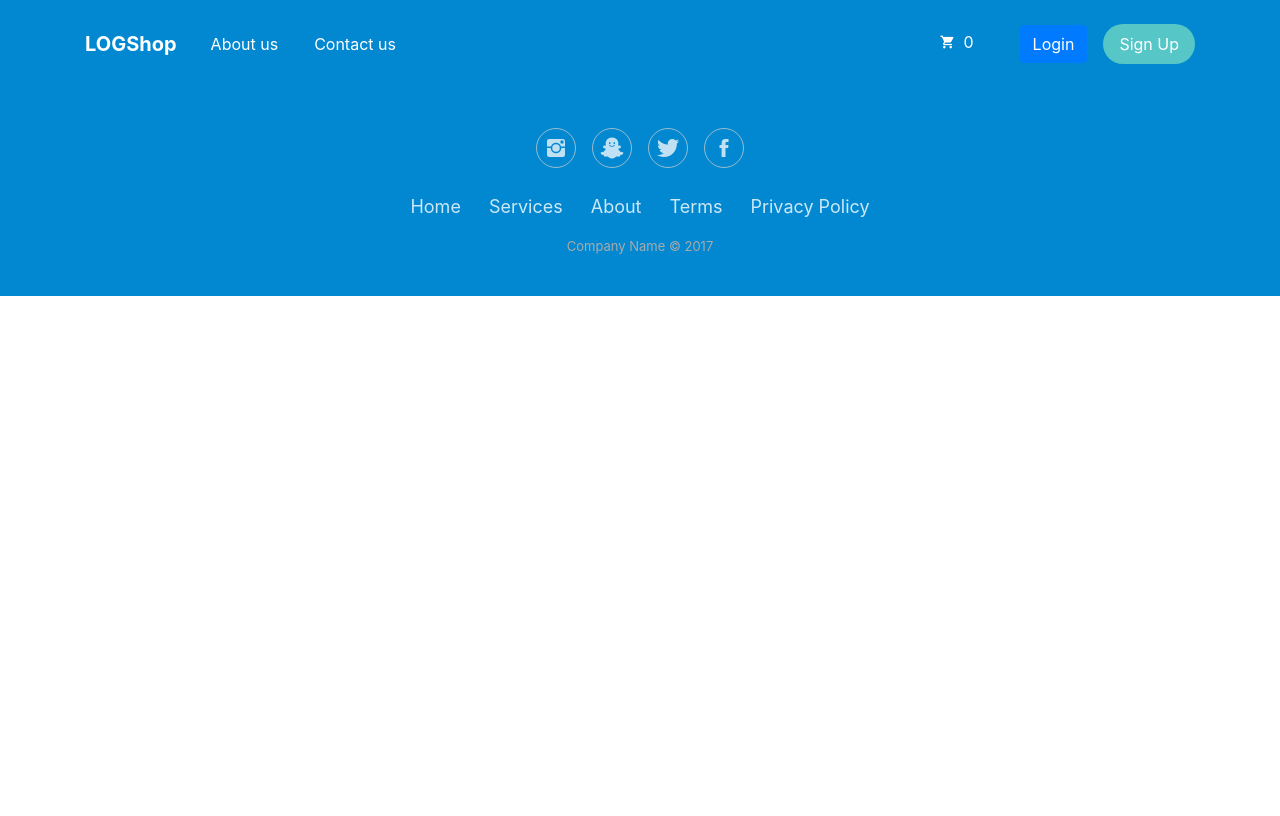
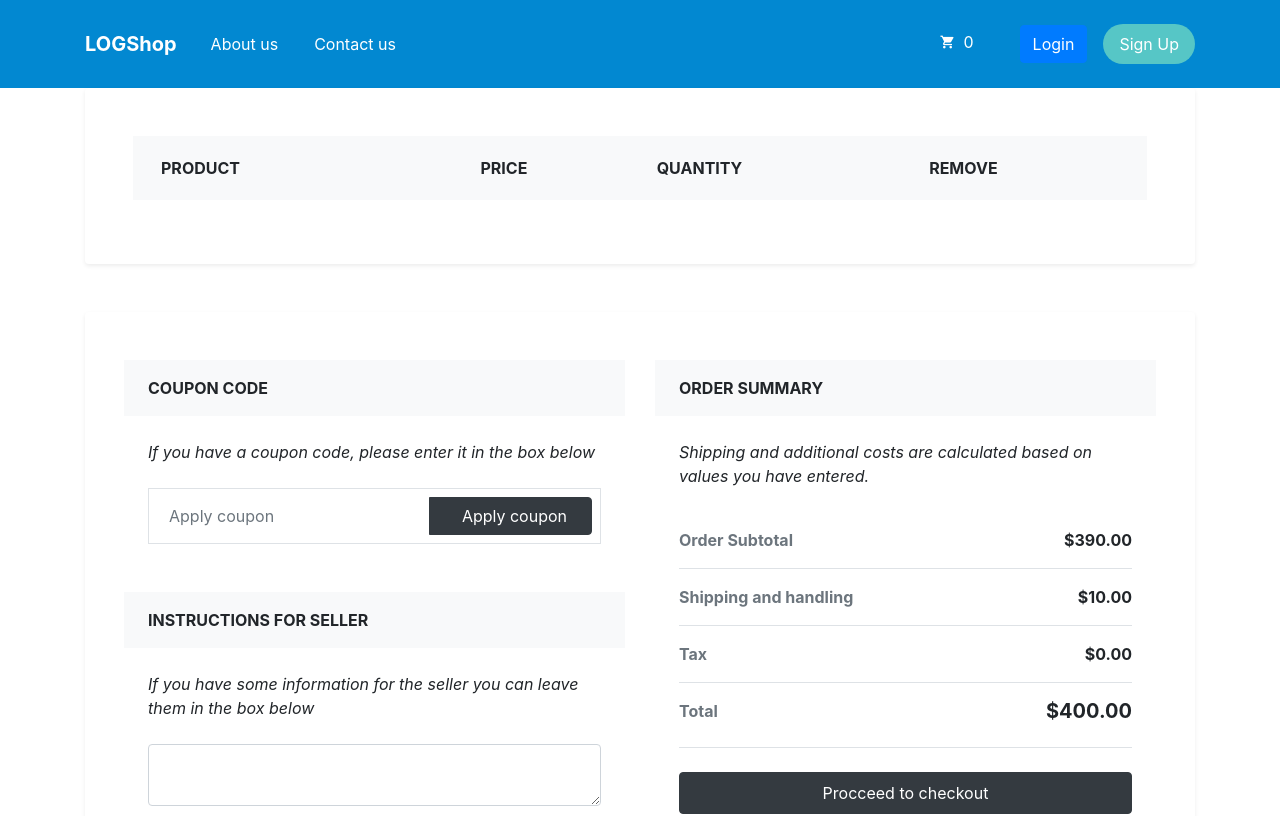
Before and after one commit to thushaltk/ShoppingCart-LOG, a React (Create React App) app: page /cart in a window 1280 px wide. Shown: the top 816 px of the page. Built offline with nearby package versions, Linux system fonts and the light colour scheme.

Commit message:
Started Coding Cart Page

```diff
--- a/src/App.jsx
+++ b/src/App.jsx
@@ -12,6 +12,7 @@ import { useState } from "react";
 import AddItem from "./components/Items/AddItem/AddItem";
 import UpdateItem from "./components/Items/AddItem/UpdateItem";
 import ContactUs from "./components/ContactUs/ContactUs";
+import Cart from "./components/Cart/Cart";
 
 
 function App() {
@@ -65,6 +66,9 @@ function App() {
                 <Route path="/updateItem/:id">
                   <UpdateItem/>
                 </Route>
+                <Route path="/cart">
+                  <Cart cart={cartData}/>
+                </Route>
               </Switch>
             </div>
 
--- /dev/null
+++ b/src/components/Cart/Cart.jsx
@@ -0,0 +1,188 @@
+import { useEffect, useState } from "react";
+
+const Cart = (props) => {
+  const [cartItems, setCartItems] = useState(props.cart);
+  const [subTotal, setSubTotal] = useState(0.0);
+
+  useEffect(() => {
+    props.cart.map((item) => {
+      setCartItems(item);
+    });
+  });
+
+  const calculateSubTotal = (price) => {
+    // var tot = subTotal;
+    // setSubTotal(parseFloat(tot) + parseFloat(price));
+    console.log(subTotal);
+  };
+
+  return (
+    <div className="shopping-cart">
+      <div className="px-4 px-lg-0">
+        <div className="pb-5">
+          <div className="container">
+            <div className="row">
+              <div className="col-lg-12 p-5 bg-white rounded shadow-sm mb-5">
+                <div className="table-responsive">
+                  <table className="table">
+                    <thead>
+                      <tr>
+                        <th scope="col" className="border-0 bg-light">
+                          <div className="p-2 px-3 text-uppercase">Product</div>
+                        </th>
+                        <th scope="col" className="border-0 bg-light">
+                          <div className="py-2 text-uppercase">Price</div>
+                        </th>
+                        <th scope="col" className="border-0 bg-light">
+                          <div className="py-2 text-uppercase">Quantity</div>
+                        </th>
+                        <th scope="col" className="border-0 bg-light">
+                          <div className="py-2 text-uppercase">Remove</div>
+                        </th>
+                      </tr>
+                    </thead>
+                    <tbody>
+                      {cartItems.map((item) => {
+                        return (
+                          <tr>
+                            <th scope="row" className="border-0">
+                              <div className="p-2">
+                                <img
+                                  src={item.imgUrl}
+                                  alt=""
+                                  width={70}
+                                  className="img-fluid rounded shadow-sm"
+                                />
+                                <div className="ml-3 d-inline-block align-middle">
+                                  <h5 className="mb-0">
+                                    {" "}
+                                    <a
+                                      href="#"
+                                      className="text-dark d-inline-block align-middle"
+                                    >
+                                      {item.itemName}
+                                    </a>
+                                  </h5>
+                                  <span className="text-muted font-weight-normal font-italic d-block">
+                                    Category: Phones
+                                  </span>
+                                </div>
+                              </div>
+                            </th>
+                            <td className="border-0 align-middle">
+                              <strong> Rs. {item.price}.00</strong>
+
+                            </td>
+                            <td className="border-0 align-middle">
+                              <strong>
+                                <input
+                                  type="number"
+                                  min={1}
+                                  style={{ width: "50px" }}
+                                />
+                              </strong>
+                            </td>
+                            <td className="border-0 align-middle">
+                              <a href="#" className="text-dark">
+                                <i className="fa fa-trash" />
+                              </a>
+                            </td>
+                          </tr>
+                        );
+                      })}
+                    </tbody>
+                  </table>
+                </div>
+              </div>
+            </div>
+            <div className="row py-5 p-4 bg-white rounded shadow-sm">
+              <div className="col-lg-6">
+                <div className="bg-light rounded-pill px-4 py-3 text-uppercase font-weight-bold">
+                  Coupon code
+                </div>
+                <div className="p-4">
+                  <p className="font-italic mb-4">
+                    If you have a coupon code, please enter it in the box below
+                  </p>
+                  <div className="input-group mb-4 border rounded-pill p-2">
+                    <input
+                      type="text"
+                      placeholder="Apply coupon"
+                      aria-describedby="button-addon3"
+                      className="form-control border-0"
+                    />
+                    <div className="input-group-append border-0">
+                      <button
+                        id="button-addon3"
+                        type="button"
+                        className="btn btn-dark px-4 rounded-pill"
+                      >
+                        <i className="fa fa-gift mr-2" />
+                        Apply coupon
+                      </button>
+                    </div>
+                  </div>
+                </div>
+                <div className="bg-light rounded-pill px-4 py-3 text-uppercase font-weight-bold">
+                  Instructions for seller
+                </div>
+                <div className="p-4">
+                  <p className="font-italic mb-4">
+                    If you have some information for the seller you can leave
+                    them in the box below
+                  </p>
+                  <textarea
+                    name
+                    cols={30}
+                    rows={2}
+                    className="form-control"
+                    defaultValue={""}
+                  />
+                </div>
+              </div>
+              <div className="col-lg-6">
+                <div className="bg-light rounded-pill px-4 py-3 text-uppercase font-weight-bold">
+                  Order summary{" "}
+                </div>
+                <div className="p-4">
+                  <p className="font-italic mb-4">
+                    Shipping and additional costs are calculated based on values
+                    you have entered.
+                  </p>
+                  <ul className="list-unstyled mb-4">
+                    <li className="d-flex justify-content-between py-3 border-bottom">
+                      <strong className="text-muted">Order Subtotal </strong>
+                      <strong>$390.00</strong>
+                    </li>
+                    <li className="d-flex justify-content-between py-3 border-bottom">
+                      <strong className="text-muted">
+                        Shipping and handling
+                      </strong>
+                      <strong>$10.00</strong>
+                    </li>
+                    <li className="d-flex justify-content-between py-3 border-bottom">
+                      <strong className="text-muted">Tax</strong>
+                      <strong>$0.00</strong>
+                    </li>
+                    <li className="d-flex justify-content-between py-3 border-bottom">
+                      <strong className="text-muted">Total</strong>
+                      <h5 className="font-weight-bold">$400.00</h5>
+                    </li>
+                  </ul>
+                  <a
+                    href="#"
+                    className="btn btn-dark rounded-pill py-2 btn-block"
+                  >
+                    Procceed to checkout
+                  </a>
+                </div>
+              </div>
+            </div>
+          </div>
+        </div>
+      </div>
+    </div>
+  );
+};
+
+export default Cart;
--- a/src/components/Footer/Footer.jsx
+++ b/src/components/Footer/Footer.jsx
@@ -34,7 +34,7 @@ const Footer = () => {
           <a href="#">Privacy Policy</a>
         </li>
       </ul>
-      <p class="copyright">Company Name © 2017</p>
+      <p class="copyright">LanD oF GoDs © 2020 </p>
     </footer>
   );
 };
--- a/src/components/Header/Header.jsx
+++ b/src/components/Header/Header.jsx
@@ -44,7 +44,7 @@ const Header = (props) => {
             </li>
           </ul>
           <span className="navbar-text actions">
-            <Link className="login" to="/login">
+            <Link className="login" to="/cart">
               <i className="icon ion-android-cart"></i>
               <span className="cartNo">{cItems.length}</span>
             </Link>
--- a/src/components/Items/Item.jsx
+++ b/src/components/Items/Item.jsx
@@ -7,19 +7,17 @@ const Item = (props) => {
   const cartItems = {
     itemName: "",
     imgUrl: "",
-    sellerName: ""
+    sellerName: "",
+    price: ""
   }
-
-  //const listItems
 
   const addToCart = () => {
     cartItems.itemName = props.itemData.itemName;
     cartItems.imgUrl = props.itemData.imageUrl;
     cartItems.sellerName = props.itemData.sellerName;
+    cartItems.price = props.itemData.price;
     arrData.push(cartItems);
     props.sendCartData(arrData);
-    //console.log(arrData);
-    //localStorage.setItem("cartItemData", arrData);
 
   };
 
--- a/src/components/SellerPage/SellerPage.jsx
+++ b/src/components/SellerPage/SellerPage.jsx
@@ -47,6 +47,7 @@ const SellerPage = (props) => {
 
   return (
     <div className="container">
+      <br />
       <h1>Welcome {localStorage.getItem("sName")} !</h1>
       <div className="btn-group" role="group">
         <Link
```
Also changed, not shown: src/components/Cart/Cart.css (added).
